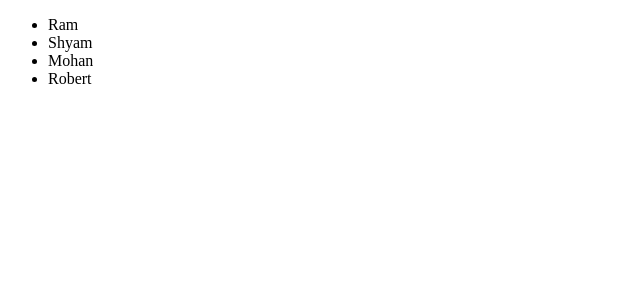
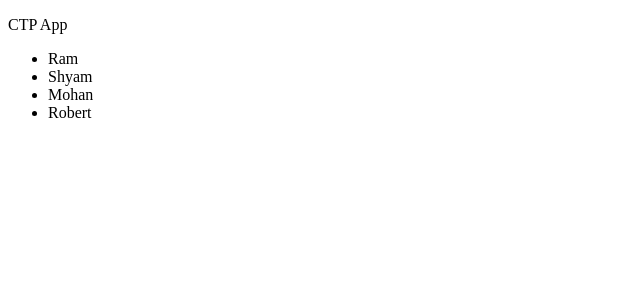
Before and after one commit to jatashakar/Angular-Basic, an Angular app: page / in a window 1280 px wide. Shown: the top 300 px of the page, without its empty margins (0-640 px from the left). Built offline with nearby package versions, Linux system fonts and the light colour scheme.

Commit message:
Gitacora saved 1 changed files

```diff
--- a/src/app/app.component.html
+++ b/src/app/app.component.html
@@ -1,7 +1,7 @@
 <div>
-<title>
-    {{title}}
-  </title>
+<p>
+  {{title}}
+</p>
 </div>
 <div>
 <ul>
```
